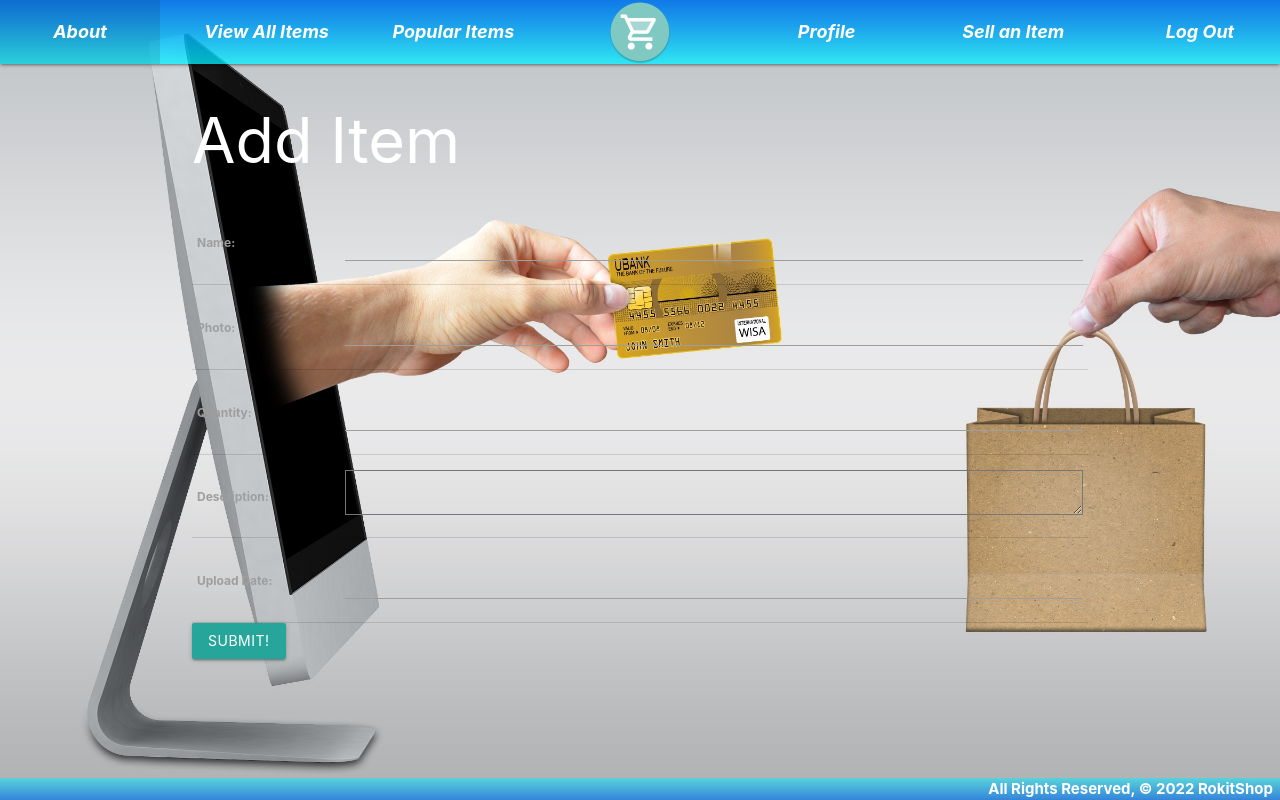
After one commit to liloby/rokitshop, a Django app: page /items/create/ in a window 1280 px wide. The commit adds this page. Run offline with Django 4.2, Linux system fonts and the light colour scheme; the visitor is signed in with stand-in values (Sample User, id 1).

Commit message:
Update views.py, models.py, base.html, and templates directory. Further details in pull request

```diff
--- a/main_app/models.py
+++ b/main_app/models.py
@@ -1,3 +1,20 @@
 from django.db import models
+from django.urls import reverse
+from datetime import date
 from django.contrib.auth.models import User
 # Create your models here.
+
+class Item(models.Model):
+    name = models.CharField(max_length=100)
+    photo = models.CharField(max_length=1000)
+    quantity = models.IntegerField()
+    date = models.DateField('Upload Date')
+    description = models.TextField(max_length=250)
+    posted = models.BooleanField(default=False)
+    user = models.ForeignKey(User, on_delete=models.CASCADE)
+
+    def __str__(self):
+        return self.name
+
+    def get_absolute_url(self):
+        return reverse("detail", kwargs={"item_id": self.pk})
--- a/main_app/templates/base.html
+++ b/main_app/templates/base.html
@@ -25,7 +25,7 @@
                     </li>
                 {% if user.is_authenticated %}
                 <li class="right"><a href="{% url 'profile' %}">Profile</a></li>
-                    <li class="right"><a href="">Sell an Item</a></li>
+                    <li class="right"><a href="{% url 'items_create' %}">Sell an Item</a></li>
                     <li class="right"><a href="{% url 'logout' %}">Log Out</a></li>
                 {% else %}
                     <li class="right"><a href="{% url 'signup' %}">Sign Up</a></li>
--- /dev/null
+++ b/main_app/templates/main_app/item_form.html
@@ -0,0 +1,15 @@
+{% extends 'base.html' %}
+
+{% block content %}
+  <h1>Add Item</h1>
+  <!-- Leaving the action empty makes the form post to the same url used to display it -->
+  <form action="" method="POST">
+    <!-- Django requires the following for security purposes -->
+    {% csrf_token %}
+    <table>
+      <!-- Render the inputs inside of <tr>s & <td>s -->
+      {{ form.as_table }}
+    </table>
+    <input type="submit" value="Submit!" class="btn">
+  </form>
+{% endblock %}
--- a/main_app/urls.py
+++ b/main_app/urls.py
@@ -6,5 +6,6 @@ urlpatterns = [
     path('about/', views.about, name='about'),
     path('accounts/signup/', views.signup, name='signup'),
     path('profile/', views.profile, name='profile'),
-    path('home/', views.home, name='home')
+    path('home/', views.home, name='home'),
+    path('items/create/', views.ItemCreate.as_view(), name='items_create'),
 ]
--- a/main_app/views.py
+++ b/main_app/views.py
@@ -1,7 +1,12 @@
 from django.shortcuts import render
+from django.views.generic.edit import CreateView
 from django.contrib.auth import login
 from django.contrib.auth.forms import UserCreationForm
+from django.contrib.auth.decorators import login_required
+from django.contrib.auth.mixins import LoginRequiredMixin
 from django.http import HttpResponse
+from .models import Item
+
 # Create your views here.
 def home(request):
   return render(request, 'home.html')
@@ -30,3 +35,11 @@ def signup(request):
   form = UserCreationForm()
   context = {'form': form, 'error_message': error_message}
   return render(request, 'registration/signup.html', context)
+
+def items_index(request):
+  items = Item.objects.all()
+  return render(request, 'items/index.html', { 'items': items })
+
+class ItemCreate(LoginRequiredMixin, CreateView):
+  model = Item
+  fields = ['name', 'photo', 'quantity', 'description', 'date']
```
Also changed, not shown: main_app/migrations/0001_initial.py (added).
